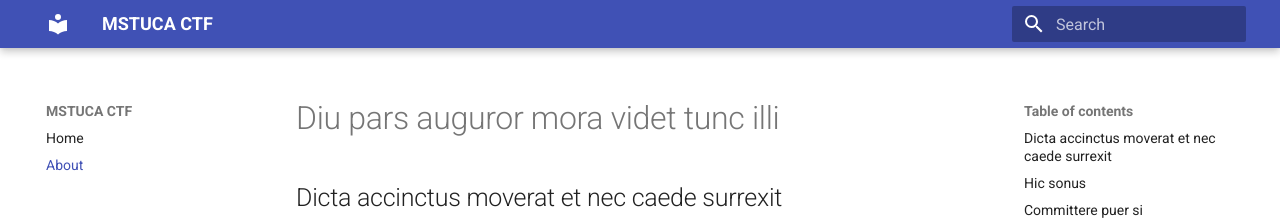
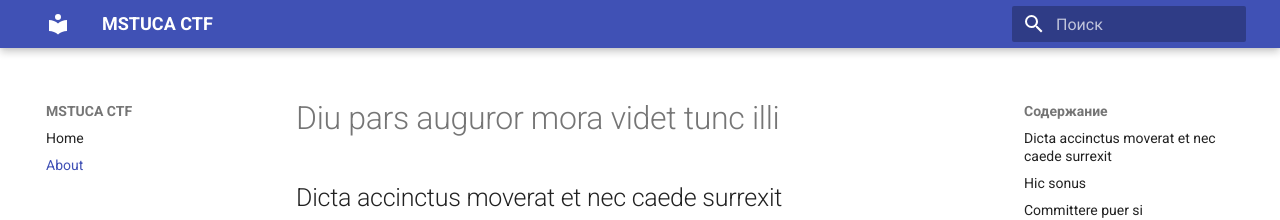
Before and after one commit to try-h4rder/mstucactf-platform, an MkDocs documentation site: the page built from docs/about.md, in a window 1280 px wide. Shown: the top 220 px of the page. Built offline with MkDocs 1.6.1 and Material for MkDocs 9.7.7, drawn with Linux system fonts in a browser that asks for light colours; part of the change alters nothing that is shown.

```diff
--- a/mkdocs.yml
+++ b/mkdocs.yml
@@ -1,10 +1,10 @@
 site_name:  "MSTUCA CTF"
 site_url:   "https://try-h4rder.github.io/mstucactf-platform/"
+
 nav:
   - Home:   "index.md"
   - About:  "about.md"
+
 theme:
-  name: "material"
-  # color_mode: "auto"
-  # locale: ru
-  # user_color_mode_toggle: true
+  name:     "material"
+  language: "ru"
```
